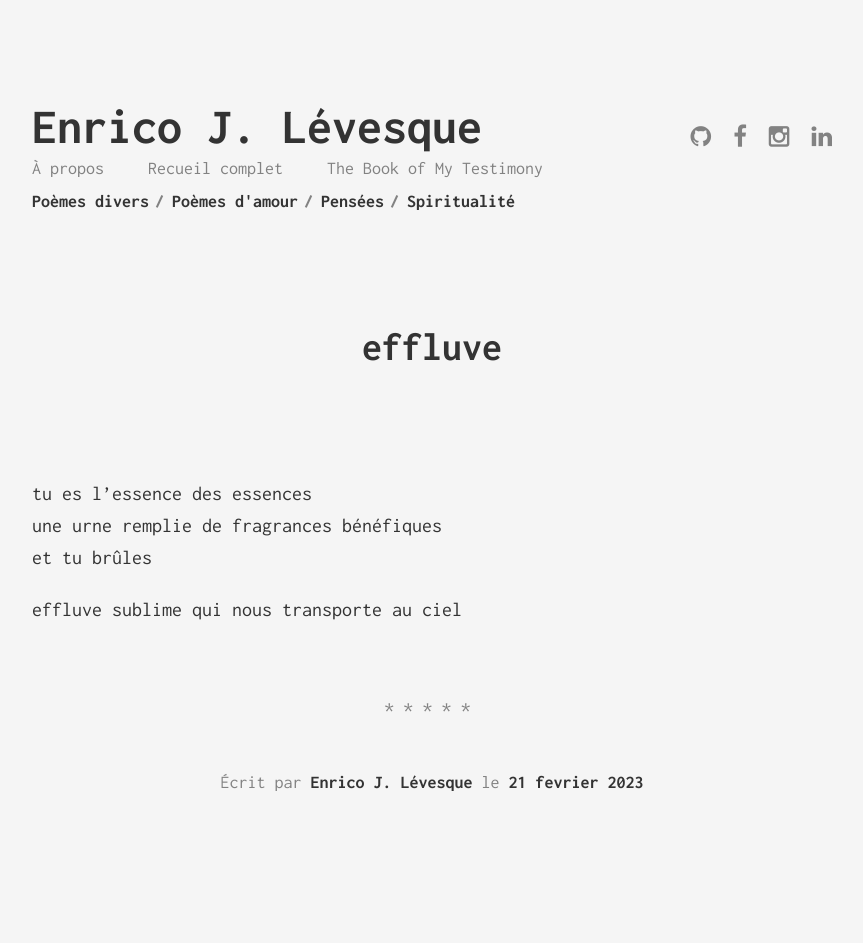
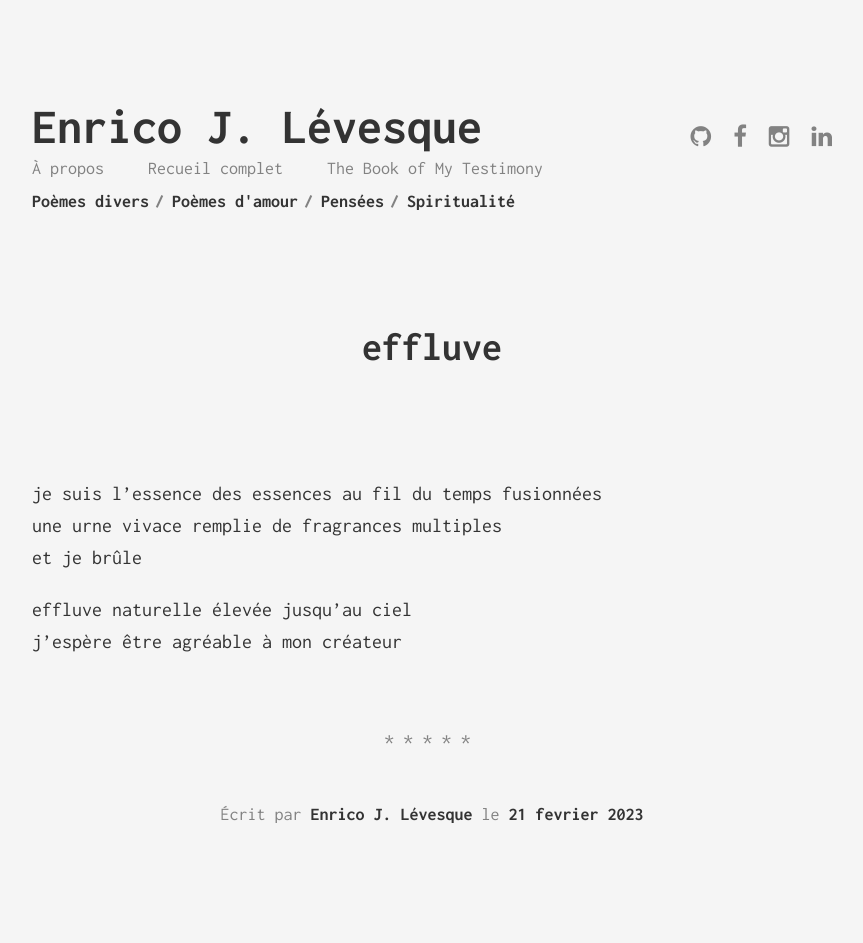
Before and after one commit to enricoJL/enricojl.github.io, a Jekyll site: the page built from _posts/2023-02-21-effluve.md, in a window 1280 px wide. Shown: the whole page, without its empty margins (208-1071 px from the left). Built offline with Jekyll 4.4.1, drawn with Linux system fonts in a browser that asks for light colours; before the commit the page ends 911 px from its top, so only the background shows below that.

Commit message:
revirement au je

```diff
--- a/_posts/2023-02-21-effluve.md
+++ b/_posts/2023-02-21-effluve.md
@@ -5,8 +5,9 @@ date: "2023-02-21"
 categories: "spirituel"
 ---
 
-tu es l'essence des essences
-une urne remplie de fragrances bénéfiques
-et tu brûles
+je suis l'essence des essences au fil du temps fusionnées
+une urne vivace remplie de fragrances multiples
+et je brûle
 
-effluve sublime qui nous transporte au ciel
+effluve naturelle élevée jusqu’au ciel
+j’espère être agréable à mon créateur
```
